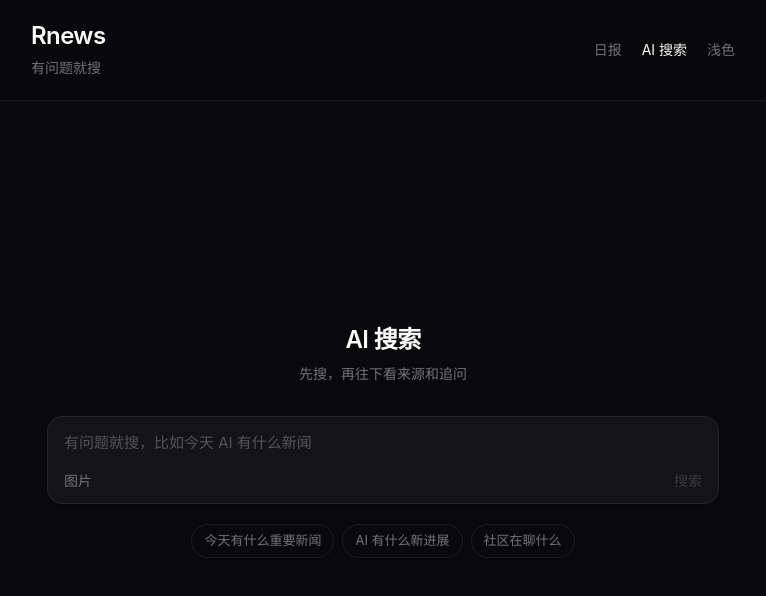
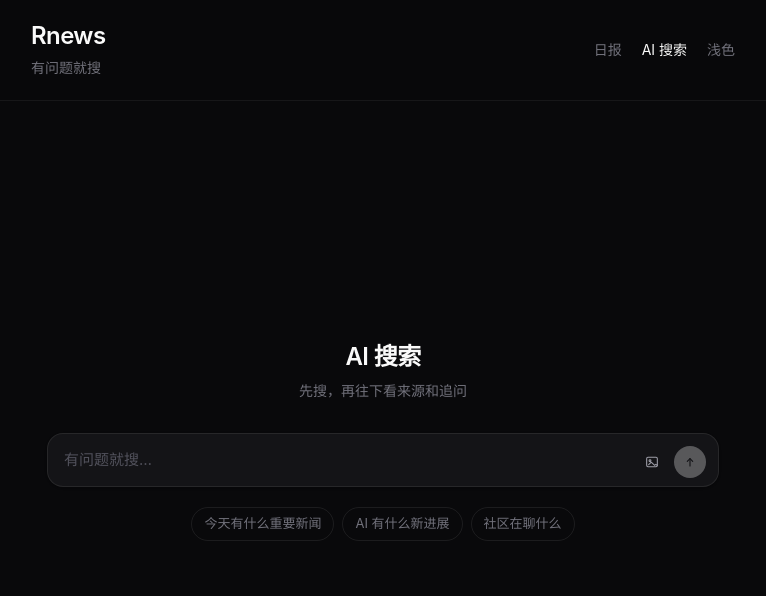
Before and after one commit to genz27/rnews, a Next.js app: page /ask in a window 1280 px wide. Shown: the top 596 px of the page, without its empty margins (257-1023 px from the left). Built offline with nearby package versions, Linux system fonts and the light colour scheme.

Commit message:
Put follow-ups next to a clean ask bar
The bottom box is now a single-row Perplexity-style input with an
icon send button. Suggested questions sit above it, and the
placeholder is just 追问 — not 继续追问.

Co-authored-by: Rongz <genz27@users.noreply.github.com>

```diff
--- a/components/AskSearch.tsx
+++ b/components/AskSearch.tsx
@@ -241,17 +241,25 @@ export function AskSearch({
   };
 
   const empty = turns.length === 0;
+  const lastTurn = turns[turns.length - 1];
+  const lastParsed = lastTurn ? parseAskAnswer(lastTurn.answer, lastTurn.citations) : null;
+  const dockFollowups =
+    lastTurn && !streaming && !lastTurn.error
+      ? lastParsed?.followups.length
+        ? lastParsed.followups
+        : fallbackFollowups(lastTurn.query)
+      : [];
 
   const composer = (
     <form
-      className="rounded-2xl border border-zinc-200/80 bg-zinc-50 px-4 py-3 shadow-sm dark:border-white/[0.08] dark:bg-zinc-900/80"
+      className="rounded-2xl border border-zinc-200/80 bg-zinc-50 px-3 py-2 shadow-sm dark:border-white/[0.08] dark:bg-zinc-900/80"
       onSubmit={(event) => {
         event.preventDefault();
         void ask();
       }}
     >
       {images.length > 0 ? (
-        <div className="mb-3 flex flex-wrap gap-2">
+        <div className="mb-2 flex flex-wrap gap-2 px-1 pt-1">
           {images.map((src, index) => (
             <button
               key={`${index}-${src.slice(0, 24)}`}
@@ -260,11 +268,12 @@ export function AskSearch({
               className="overflow-hidden rounded-md border border-zinc-200/80 dark:border-white/[0.08]"
               title="移除图片"
             >
-              <img src={src} alt="" className="size-14 object-cover" />
+              <img src={src} alt="" className="size-12 object-cover" />
             </button>
           ))}
         </div>
       ) : null}
+      <div className="flex items-end gap-1.5">
         <textarea
           ref={boxRef}
           value={query}
@@ -279,10 +288,9 @@ export function AskSearch({
             }
           }}
           rows={1}
-        placeholder={empty ? '有问题就搜，比如今天 AI 有什么新闻' : '继续追问'}
-        className="max-h-40 min-h-7 w-full resize-none bg-transparent text-[15px] leading-7 text-zinc-800 outline-none placeholder:text-zinc-400 dark:text-zinc-200 dark:placeholder:text-zinc-600"
+          placeholder={empty ? '有问题就搜…' : '追问'}
+          className="max-h-40 min-h-8 min-w-0 flex-1 resize-none bg-transparent px-1 py-1.5 text-[15px] leading-6 text-zinc-800 outline-none placeholder:text-zinc-400 dark:text-zinc-200 dark:placeholder:text-zinc-600"
         />
-      <div className="mt-2 flex items-center justify-between gap-3">
         <input
           ref={fileRef}
           type="file"
@@ -297,25 +305,28 @@ export function AskSearch({
         <button
           type="button"
           onClick={() => fileRef.current?.click()}
-          className="text-sm text-zinc-500 transition hover:text-zinc-800 dark:hover:text-zinc-200"
+          className="inline-flex size-8 shrink-0 items-center justify-center rounded-full text-zinc-400 transition hover:bg-zinc-100 hover:text-zinc-700 dark:hover:bg-white/[0.06] dark:hover:text-zinc-200"
+          aria-label="添加图片"
         >
-          图片
+          <ImageIcon />
         </button>
         {streaming ? (
           <button
             type="button"
             onClick={() => abortRef.current?.abort()}
-            className="text-sm text-zinc-500 transition hover:text-zinc-800 dark:hover:text-zinc-200"
+            className="inline-flex size-8 shrink-0 items-center justify-center rounded-full bg-zinc-900 text-white dark:bg-zinc-100 dark:text-zinc-900"
+            aria-label="停止"
           >
-            停止
+            <StopIcon />
           </button>
         ) : (
           <button
             type="submit"
             disabled={!query.trim()}
-            className="text-sm text-zinc-500 transition hover:text-zinc-800 disabled:opacity-40 dark:hover:text-zinc-200"
+            className="inline-flex size-8 shrink-0 items-center justify-center rounded-full bg-zinc-900 text-white transition disabled:opacity-30 dark:bg-zinc-100 dark:text-zinc-900"
+            aria-label={empty ? '搜索' : '追问'}
           >
-            搜索
+            <SendIcon />
           </button>
         )}
       </div>
@@ -344,11 +355,10 @@ export function AskSearch({
         </div>
       ) : (
         <>
-          <div className="mx-auto w-full max-w-2xl pb-36 lg:pb-28">
+          <div className="mx-auto w-full max-w-2xl pb-52 lg:pb-40">
             {turns.map((turn, index) => {
               const last = index === turns.length - 1;
               const parsed = parseAskAnswer(turn.answer, turn.citations);
-              const followups = parsed.followups.length ? parsed.followups : last && !streaming ? fallbackFollowups(turn.query) : [];
               return (
                 <section key={turn.id} className="border-b border-zinc-200/80 py-8 last:border-b-0 dark:border-white/[0.06]">
                   <h2 className="text-xl font-semibold leading-8 tracking-tight text-zinc-900 dark:text-zinc-50">
@@ -418,30 +428,29 @@ export function AskSearch({
                       <span>.</span>
                     </p>
                   ) : null}
-                  {last && !streaming && !turn.error && followups.length > 0 ? (
-                    <div className="mt-6">
-                      <p className="mb-2 text-xs tracking-wide text-zinc-400">追问</p>
-                      <div className="flex flex-wrap gap-2">
-                        {followups.map((item) => (
+                </section>
+              );
+            })}
+            <div ref={bottomRef} />
+          </div>
+          <div className="pointer-events-none fixed inset-x-0 bottom-[calc(4.75rem+env(safe-area-inset-bottom))] z-20 bg-gradient-to-t from-zinc-50 via-zinc-50/95 to-transparent px-4 pb-2 pt-8 dark:from-zinc-950 dark:via-zinc-950/95 lg:bottom-4 lg:px-8">
+            <div className="pointer-events-auto mx-auto w-full max-w-2xl">
+              {dockFollowups.length > 0 ? (
+                <div className="mb-3 flex flex-wrap gap-2">
+                  {dockFollowups.map((item) => (
                     <button
                       key={item}
                       type="button"
                       onClick={() => void ask(item, [])}
-                            className="rounded-full border border-zinc-200/80 px-3 py-1.5 text-[13px] text-zinc-500 transition hover:border-zinc-400 hover:text-zinc-800 dark:border-white/[0.08] dark:hover:border-white/20 dark:hover:text-zinc-200"
+                      className="rounded-full border border-zinc-200/80 bg-zinc-50/90 px-3 py-1.5 text-[13px] text-zinc-500 backdrop-blur-sm transition hover:border-zinc-400 hover:text-zinc-800 dark:border-white/[0.08] dark:bg-zinc-950/80 dark:hover:border-white/20 dark:hover:text-zinc-200"
                     >
                       {item}
                     </button>
                   ))}
                 </div>
+              ) : null}
+              {composer}
             </div>
-                  ) : null}
-                </section>
-              );
-            })}
-            <div ref={bottomRef} />
-          </div>
-          <div className="pointer-events-none fixed inset-x-0 bottom-[calc(4.75rem+env(safe-area-inset-bottom))] z-20 bg-gradient-to-t from-zinc-50 via-zinc-50/90 to-transparent px-4 pb-2 pt-8 dark:from-zinc-950 dark:via-zinc-950/90 lg:bottom-4 lg:px-8">
-            <div className="pointer-events-auto mx-auto w-full max-w-2xl">{composer}</div>
           </div>
         </>
       )}
@@ -491,3 +500,26 @@ function SourceCard({
     </a>
   );
 }
+
+function ImageIcon() {
+  return (
+    <svg viewBox="0 0 24 24" className="size-4" fill="none" stroke="currentColor" strokeWidth="1.6" aria-hidden>
+      <rect x="4" y="5" width="16" height="14" rx="2" />
+      <circle cx="9" cy="10" r="1.4" />
+      <path d="m7 16 3.2-3.2a1 1 0 0 1 1.4 0L16 17l1.2-1.2a1 1 0 0 1 1.4 0L20 17" strokeLinecap="round" />
+    </svg>
+  );
+}
+
+function SendIcon() {
+  return (
+    <svg viewBox="0 0 24 24" className="size-4" fill="none" stroke="currentColor" strokeWidth="1.8" aria-hidden>
+      <path d="M12 18V7" strokeLinecap="round" />
+      <path d="m8 11 4-4 4 4" strokeLinecap="round" strokeLinejoin="round" />
+    </svg>
+  );
+}
+
+function StopIcon() {
+  return <span className="block size-2.5 rounded-[2px] bg-current" />;
+}
```
Lines whose indentation alone changed are shown as unchanged.
